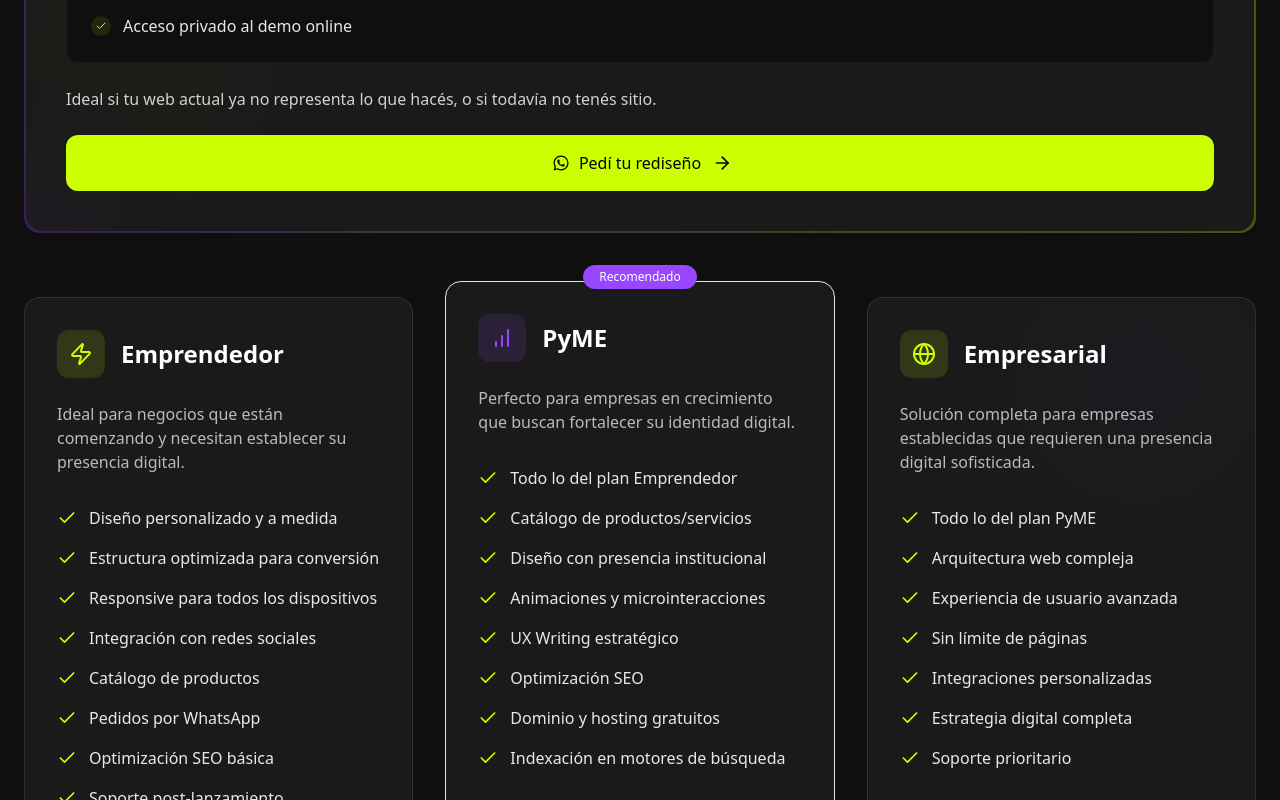
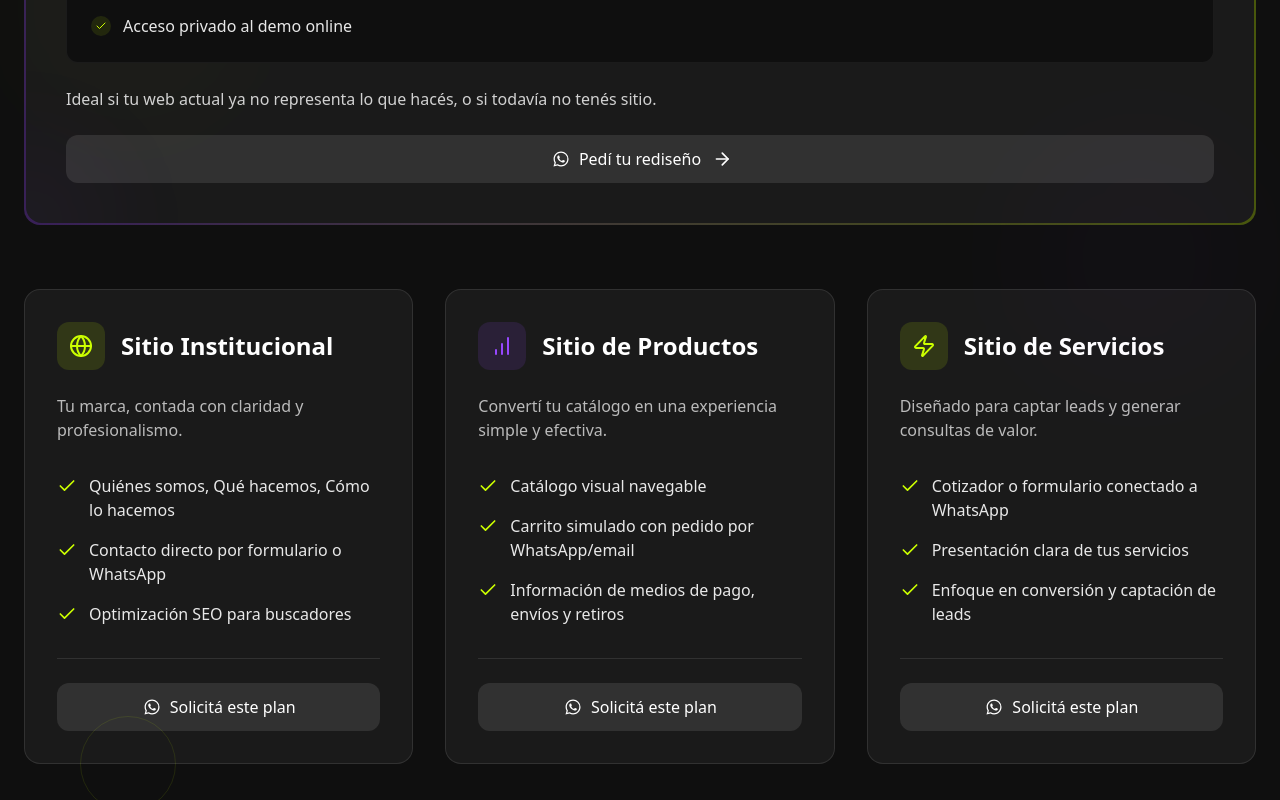
Before and after one commit to Chape114/pip-landing, a Next.js app: page / in a window 1280 px wide. Shown: the part 3340-4140 px from the top of the page. Built offline with nearby package versions, Linux system fonts and the light colour scheme.

Commit message:
♻️ Ajustes finales de diseño unificado en las tres tarjetas de planes

```diff
--- a/components/pricing-plans.tsx
+++ b/components/pricing-plans.tsx
@@ -12,69 +12,55 @@ export default function PricingPlans() {
 
   const plans = [
     {
-      name: "Emprendedor",
-      description: "Ideal para negocios que están comenzando y necesitan establecer su presencia digital.",
-      icon: Zap,
+      name: "Sitio Institucional",
+      description: "Tu marca, contada con claridad y profesionalismo.",
+      icon: Globe,
       features: [
-        "Diseño personalizado y a medida",
-        "Estructura optimizada para conversión",
-        "Responsive para todos los dispositivos",
-        "Integración con redes sociales",
-        "Catálogo de productos",
-        "Pedidos por WhatsApp",
-        "Optimización SEO básica",
-        "Soporte post-lanzamiento",
+        "Quiénes somos, Qué hacemos, Cómo lo hacemos",
+        "Contacto directo por formulario o WhatsApp",
+        "Optimización SEO para buscadores",
       ],
       delay: 0.1,
       accent: "#CCFF00",
       whatsappLink:
-        "https://wa.me/5493493415669?text=%C2%A1Hola%20PiP%20Studio!%20Estoy%20interesado%20en%20el%20Plan%20Emprendedor.%20Quisiera%20m%C3%A1s%20informaci%C3%B3n.%20%C2%A1Gracias!",
+        "https://wa.me/5493493415669?text=¡Hola%20PiP%20Studio!%20Estoy%20interesado%20en%20crear%20un%20sitio%20institucional.%20Quisiera%20más%20información.%20¡Gracias!",
     },
     {
-      name: "PyME",
-      description: "Perfecto para empresas en crecimiento que buscan fortalecer su identidad digital.",
+      name: "Sitio de Productos",
+      description: "Convertí tu catálogo en una experiencia simple y efectiva.",
       icon: BarChart,
       features: [
-        "Todo lo del plan Emprendedor",
-        "Catálogo de productos/servicios",
-        "Diseño con presencia institucional",
-        "Animaciones y microinteracciones",
-        "UX Writing estratégico",
-        "Optimización SEO",
-        "Dominio y hosting gratuitos",
-        "Indexación en motores de búsqueda",
+        "Catálogo visual navegable",
+        "Carrito simulado con pedido por WhatsApp/email",
+        "Información de medios de pago, envíos y retiros",
       ],
       delay: 0.2,
       accent: "#9747FF",
-      highlighted: true,
       whatsappLink:
-        "https://wa.me/5493493415669?text=%C2%A1Hola%20PiP%20Studio!%20Estoy%20interesado%20en%20el%20Plan%20PyME.%20Quisiera%20m%C3%A1s%20informaci%C3%B3n.%20%C2%A1Gracias!",
+        "https://wa.me/5493493415669?text=¡Hola%20PiP%20Studio!%20Estoy%20interesado%20en%20crear%20un%20sitio%20de%20productos.%20Quisiera%20más%20información.%20¡Gracias!",
     },
     {
-      name: "Empresarial",
-      description: "Solución completa para empresas establecidas que requieren una presencia digital sofisticada.",
-      icon: Globe,
+      name: "Sitio de Servicios",
+      description: "Diseñado para captar leads y generar consultas de valor.",
+      icon: Zap,
       features: [
-        "Todo lo del plan PyME",
-        "Arquitectura web compleja",
-        "Experiencia de usuario avanzada",
-        "Sin límite de páginas",
-        "Integraciones personalizadas",
-        "Estrategia digital completa",
-        "Soporte prioritario",
+        "Cotizador o formulario conectado a WhatsApp",
+        "Presentación clara de tus servicios",
+        "Enfoque en conversión y captación de leads",
       ],
       delay: 0.3,
       accent: "#CCFF00",
       whatsappLink:
-        "https://wa.me/5493493415669?text=%C2%A1Hola%20PiP%20Studio!%20Estoy%20interesado%20en%20el%20Plan%20Empresarial.%20Quisiera%20m%C3%A1s%20informaci%C3%B3n.%20%C2%A1Gracias!",
+        "https://wa.me/5493493415669?text=¡Hola%20PiP%20Studio!%20Estoy%20interesado%20en%20crear%20un%20sitio%20de%20servicios.%20Quisiera%20más%20información.%20¡Gracias!",
     },
   ]
+
 
   const promoCard = {
     title: "Rediseño gratuito",
     description: "¿Querés saber cómo se vería tu web con un diseño profesional, moderno y adaptado a tu negocio?",
     details:
-      "Durante mayo, estoy ofreciendo a empresas de Sunchales una propuesta visual 100% personalizada y sin costo.",
+      "Durante junio, estoy ofreciendo a empresas de Sunchales una propuesta visual 100% personalizada y sin costo.",
     benefits: ["Sin compromiso de avanzar", "Entrega en menos de 72 hs", "Acceso privado al demo online"],
     note: "Ideal si tu web actual ya no representa lo que hacés, o si todavía no tenés sitio.",
     cta: "Pedí tu rediseño",
@@ -272,7 +258,7 @@ export default function PricingPlans() {
                       href={promoCard.whatsappLink}
                       target="_blank"
                       rel="noopener noreferrer"
-                      className="w-full py-4 px-4 text-sm sm:text-base text-center break-words whitespace-normal rounded-xl font-medium transition-all flex flex-wrap justify-center items-center bg-[#CCFF00] text-black hover:bg-white group"
+                      className="w-full py-3 rounded-xl font-medium transition-all flex items-center justify-center bg-white/10 text-white hover:bg-white/20"
                       whileHover={{ scale: 1.02 }}
                       whileTap={{ scale: 0.98 }}
                     >
@@ -312,7 +298,7 @@ export default function PricingPlans() {
               initial={{ opacity: 0, y: 30 }}
               animate={isInView ? { opacity: 1, y: 0 } : { opacity: 0, y: 30 }}
               transition={{ duration: 0.8, delay: plan.delay + 0.3 }}
-              className={`relative ${plan.highlighted ? "md:-mt-4 md:mb-4" : ""}`}
+              className={`relative "md:-mt-4 md:mb-4" : ""}`}
               whileHover={{ y: -10 }}
             >
               <div
@@ -327,9 +313,6 @@ export default function PricingPlans() {
                     animate={isInView ? { opacity: 1, y: 0 } : { opacity: 0, y: -10 }}
                     transition={{ duration: 0.5, delay: plan.delay + 0.5 }}
                   >
-                    <div className="bg-[#9747FF] text-white text-xs font-medium px-4 py-1 rounded-full">
-                      Recomendado
-                    </div>
                   </motion.div>
                 )}
 
@@ -363,15 +346,11 @@ export default function PricingPlans() {
                 </div>
 
                 <div className="mt-8 pt-6 border-t border-white/10">
-                  <motion.a
+                <motion.a
                     href={plan.whatsappLink}
                     target="_blank"
                     rel="noopener noreferrer"
-                    className={`w-full py-3 rounded-xl font-medium transition-all flex items-center justify-center ${
-                      plan.highlighted
-                        ? "bg-[#CCFF00] text-black hover:bg-white"
-                        : "bg-white/10 text-white hover:bg-white/20"
-                    }`}
+                    className="w-full py-3 rounded-xl font-medium transition-all flex items-center justify-center bg-white/10 text-white hover:bg-white/20"
                     whileHover={{ scale: 1.02 }}
                     whileTap={{ scale: 0.98 }}
                   >
```
Also changed, not shown: 1 other file (tests, documents, lock files or other folders).
